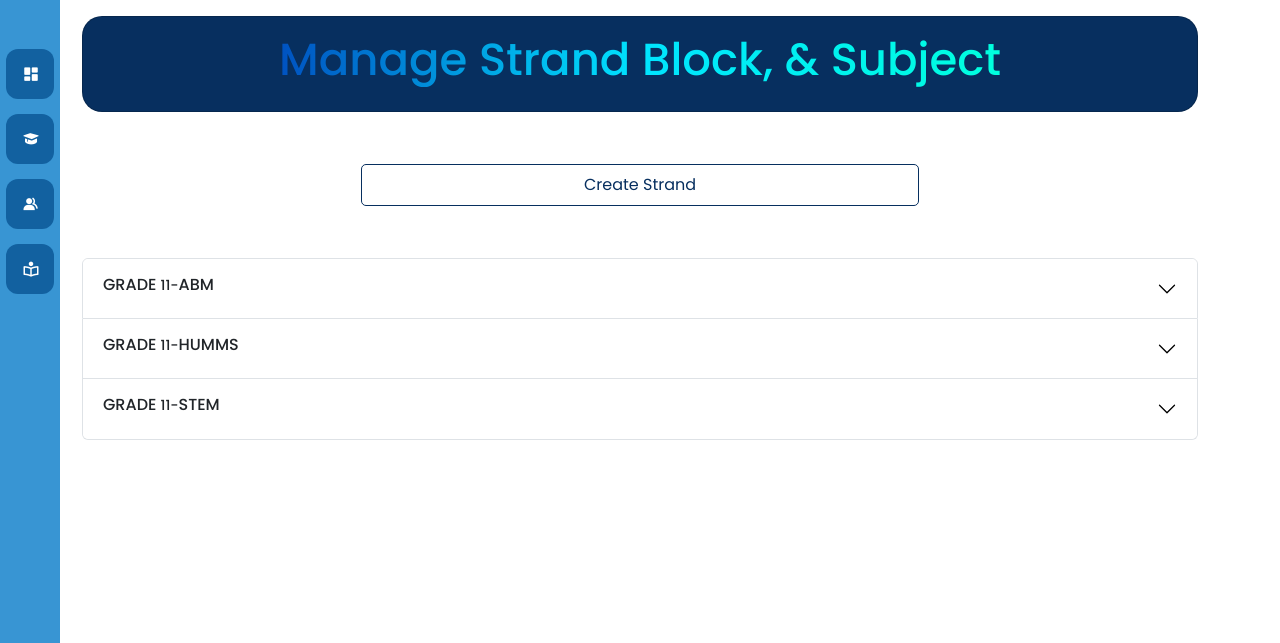
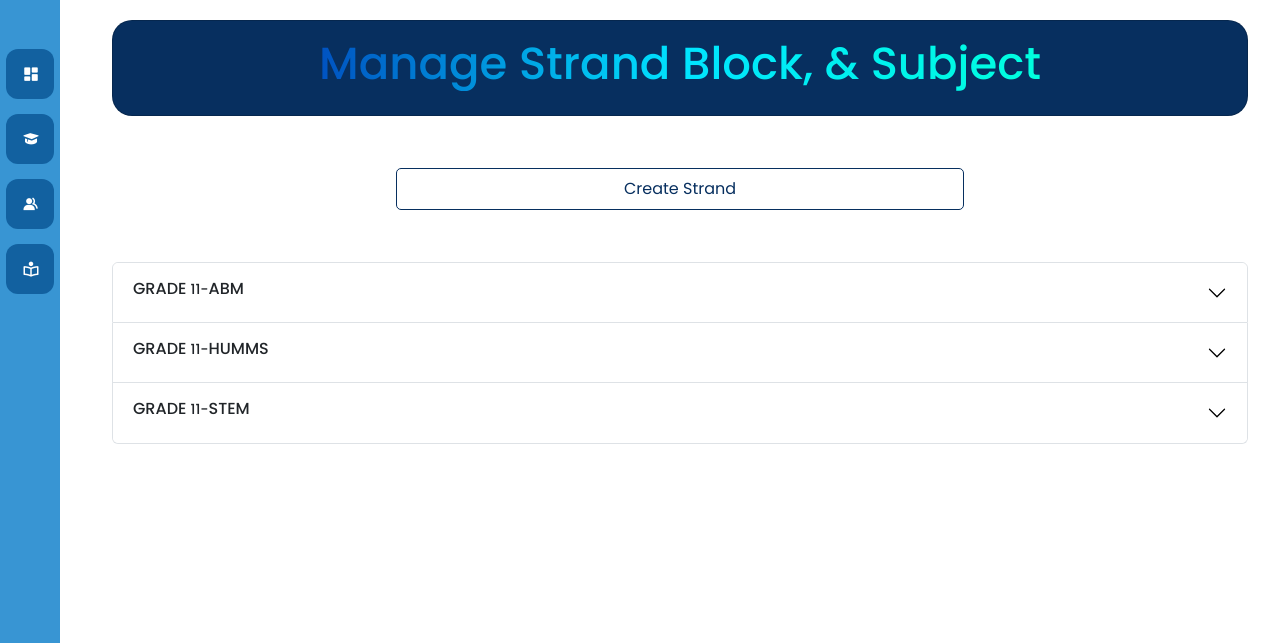
Before and after one commit to Thomas-git-hub/QR-SMS-Attendance-System, a PHP site: page /admin/manage-all.php in a window 1280 px wide. Shown: the part 42-685 px from the top of the page. Run offline with PHP 8.4, Linux system fonts and the light colour scheme; data comes from the database, SQL or seed files in the repository; some libraries are stand-ins or nearby versions.

Commit message:
Instructor UI Done

```diff
--- a/admin/manage-all.php
+++ b/admin/manage-all.php
@@ -14,6 +14,7 @@
     <link rel="stylesheet" href="../css/bootstrap.min.css">
     <link rel="stylesheet" href="../css/sidebar.css">
     <link rel="stylesheet" href="css/manage-all.css">
+    <link rel="stylesheet" href="css/home.css">
     <!-- <link rel="stylesheet" href="../css/buttons.dataTables.min.css">
     <link rel="stylesheet" href="../css/dataTables.bootstrap5.min.css"> -->
 </head>
@@ -24,7 +25,8 @@ include 'includes/topnav.php';
 include 'includes/sidenav.php';
 ?>
 
-<div class="container body-content">
+<div class="container-fluid">
+<div class="body-content">
 
   <div class="row mt-3 mb-5">
         <div class="col">
@@ -114,6 +116,7 @@ include 'includes/sidenav.php';
 
     </div>
   </div>
+</div>
 
 
 <!-- Modal -->
```
